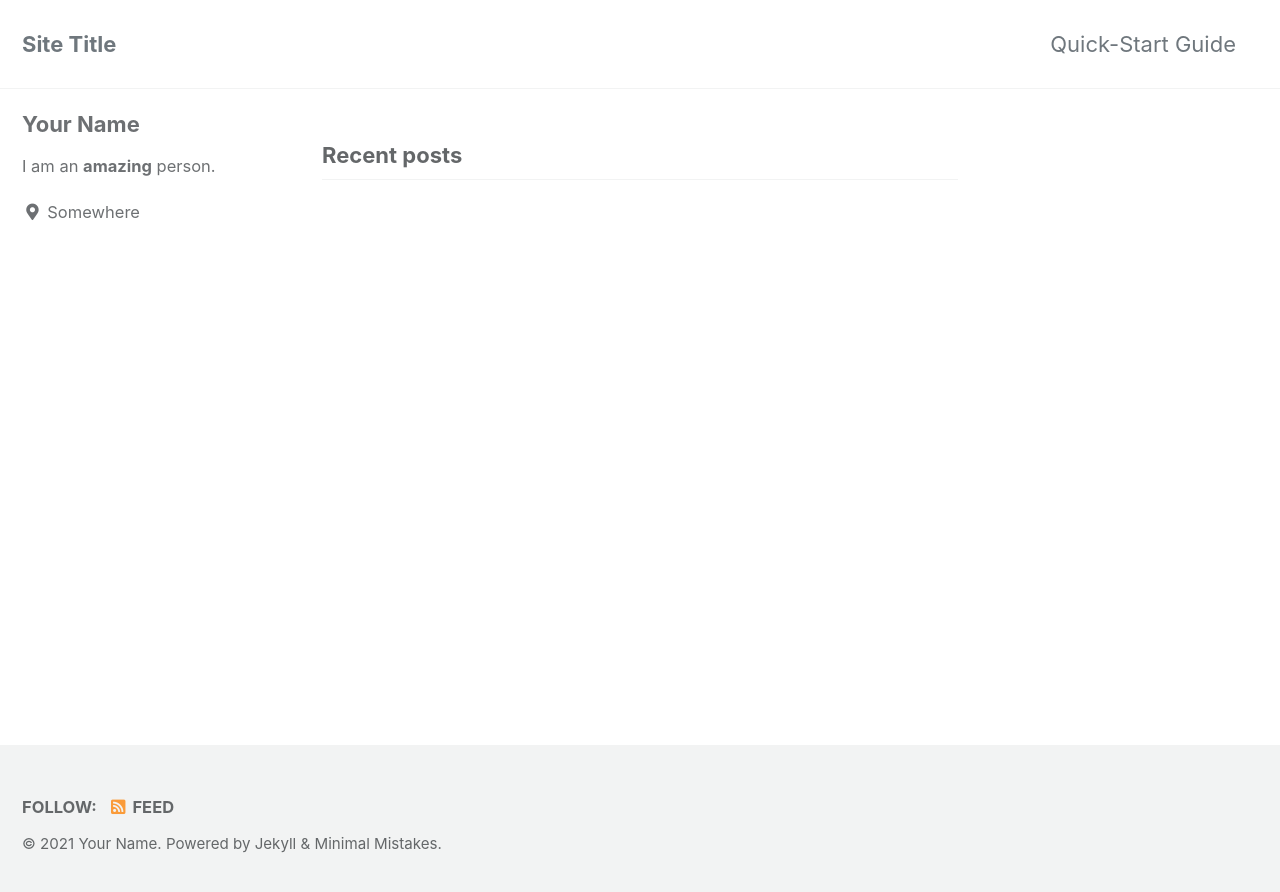
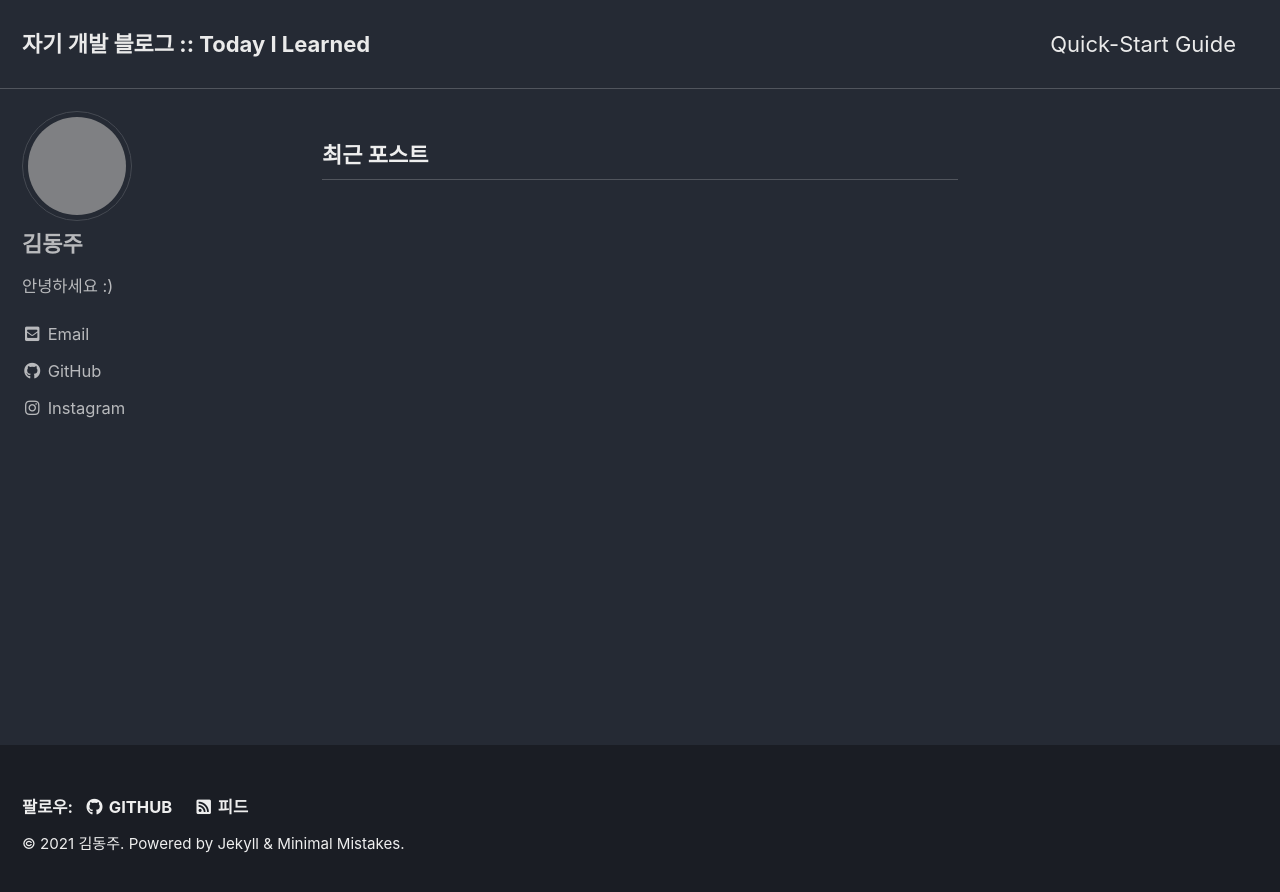
Before and after one commit to Hepheir/archived-hepheir.github.io, a Jekyll site: the page built from index.html, in a window 1280 px wide. Shown: the top 892 px of the page. Built offline with Jekyll 4.4.1, drawn with Linux system fonts in a browser that asks for light colours; cached includes are drawn as plain includes; the list of posts is cut into pages by our own code; grey boxes are pictures that could not be loaded.

Commit message:
블로그 설정 커스텀

```diff
--- a/_config.yml
+++ b/_config.yml
@@ -12,25 +12,25 @@
 
 # theme                  : "minimal-mistakes-jekyll"
 # remote_theme           : "mmistakes/minimal-mistakes"
-minimal_mistakes_skin    : "default" # "air", "aqua", "contrast", "dark", "dirt", "neon", "mint", "plum", "sunrise"
+minimal_mistakes_skin    : "dark" # "air", "aqua", "contrast", "dark", "dirt", "neon", "mint", "plum", "sunrise"
 
 # Site Settings
-locale                   : "en-US"
-title                    : "Site Title"
+locale                   : "ko-KR"
+title                    : " 자기 개발 블로그 :: Today I Learned"
 title_separator          : "-"
 subtitle                 : # site tagline that appears below site title in masthead
-name                     : "Your Name"
-description              : "An amazing website."
+name                     : "김동주"
+description              : "자기 개발 & 취미 블로그"
 url                      : # the base hostname & protocol for your site e.g. "https://mmistakes.github.io"
 baseurl                  : # the subpath of your site, e.g. "/blog"
-repository               : # GitHub username/repo-name e.g. "mmistakes/minimal-mistakes"
+repository               : "Hepheir/hepheir.github.io-comments" # GitHub username/repo-name e.g. "mmistakes/minimal-mistakes"
 teaser                   : # path of fallback teaser image, e.g. "/assets/images/500x300.png"
 logo                     : # path of logo image to display in the masthead, e.g. "/assets/images/88x88.png"
 masthead_title           : # overrides the website title displayed in the masthead, use " " for no title
-# breadcrumbs            : false # true, false (default)
+breadcrumbs              : true # true, false (default)
 words_per_minute         : 200
 comments:
-  provider               : # false (default), "disqus", "discourse", "facebook", "staticman", "staticman_v2", "utterances", "giscus", "custom"
+  provider               : "utterances" # false (default), "disqus", "discourse", "facebook", "staticman", "staticman_v2", "utterances", "giscus", "custom"
   disqus:
     shortname            : # https://help.disqus.com/customer/portal/articles/466208-what-s-a-shortname-
   discourse:
@@ -41,8 +41,8 @@ comments:
     num_posts            : # 5 (default)
     colorscheme          : # "light" (default), "dark"
   utterances:
-    theme                : # "github-light" (default), "github-dark"
-    issue_term           : # "pathname" (default)
+    theme                : "github-dark" # "github-light" (default), "github-dark"
+    issue_term           : "pathname" # "pathname" (default)
   giscus:
     repo_id              : # Shown during giscus setup at https://giscus.app
     category_name        : # Full text name of the category
@@ -59,8 +59,8 @@ reCaptcha:
 atom_feed:
   path                   : # blank (default) uses feed.xml
   hide                   : # true, false (default)
-search                   : # true, false (default)
-search_full_content      : # true, false (default)
+search                   : false # true, false (default)
+search_full_content      : false # true, false (default)
 search_provider          : # lunr (default), algolia, google
 algolia:
   application_id         : # YOUR_APPLICATION_ID
@@ -94,60 +94,60 @@ social:
 
 # Analytics
 analytics:
-  provider               : false # false (default), "google", "google-universal", "google-gtag", "custom"
+  provider               : "google" # false (default), "google", "google-universal", "google-gtag", "custom"
   google:
-    tracking_id          :
-    anonymize_ip         : # true, false (default)
+    tracking_id          : "UA-75651442-3"
+    anonymize_ip         : false # true, false (default)
 
 
 # Site Author
 author:
-  name             : "Your Name"
-  avatar           : # path of avatar image, e.g. "/assets/images/bio-photo.jpg"
-  bio              : "I am an **amazing** person."
-  location         : "Somewhere"
-  email            :
+  name             : "김동주"
+  avatar           : "https://avatars.githubusercontent.com/u/19310326" # path of avatar image, e.g. "/assets/images/bio-photo.jpg"
+  bio              : "안녕하세요 :)"
+  # location         : ""
+  # email            : ""
   links:
     - label: "Email"
       icon: "fas fa-fw fa-envelope-square"
-      # url: "mailto:your.name@email.com"
-    - label: "Website"
-      icon: "fas fa-fw fa-link"
-      # url: "https://your-website.com"
-    - label: "Twitter"
-      icon: "fab fa-fw fa-twitter-square"
-      # url: "https://twitter.com/"
-    - label: "Facebook"
-      icon: "fab fa-fw fa-facebook-square"
-      # url: "https://facebook.com/"
+      url: "mailto:hepheir@gmail.com"
     - label: "GitHub"
       icon: "fab fa-fw fa-github"
-      # url: "https://github.com/"
+      url: "https://github.com/Hepheir"
     - label: "Instagram"
       icon: "fab fa-fw fa-instagram"
-      # url: "https://instagram.com/"
+      url: "https://instagram.com/hepxheir"
+    # - label: "Website"
+    #   icon: "fas fa-fw fa-link"
+    #   # url: "https://your-website.com"
+    # - label: "Twitter"
+    #   icon: "fab fa-fw fa-twitter-square"
+    #   # url: "https://twitter.com/"
+    # - label: "Facebook"
+    #   icon: "fab fa-fw fa-facebook-square"
+    #   # url: "https://facebook.com/"
 
 # Site Footer
 footer:
   links:
-    - label: "Twitter"
-      icon: "fab fa-fw fa-twitter-square"
-      # url:
-    - label: "Facebook"
-      icon: "fab fa-fw fa-facebook-square"
-      # url:
     - label: "GitHub"
       icon: "fab fa-fw fa-github"
-      # url:
-    - label: "GitLab"
-      icon: "fab fa-fw fa-gitlab"
-      # url:
-    - label: "Bitbucket"
-      icon: "fab fa-fw fa-bitbucket"
-      # url:
-    - label: "Instagram"
-      icon: "fab fa-fw fa-instagram"
-      # url:
+      url: "https://github.com/Hepheir"
+    # - label: "Twitter"
+    #   icon: "fab fa-fw fa-twitter-square"
+    #   # url:
+    # - label: "Facebook"
+    #   icon: "fab fa-fw fa-facebook-square"
+    #   # url:
+    # - label: "GitLab"
+    #   icon: "fab fa-fw fa-gitlab"
+    #   # url:
+    # - label: "Bitbucket"
+    #   icon: "fab fa-fw fa-bitbucket"
+    #   # url:
+    # - label: "Instagram"
+    #   icon: "fab fa-fw fa-instagram"
+    #   # url:
 
 
 # Reading Files
@@ -285,6 +285,6 @@ defaults:
       layout: single
       author_profile: true
       read_time: true
-      comments: # true
+      comments: true
       share: true
       related: true
```
